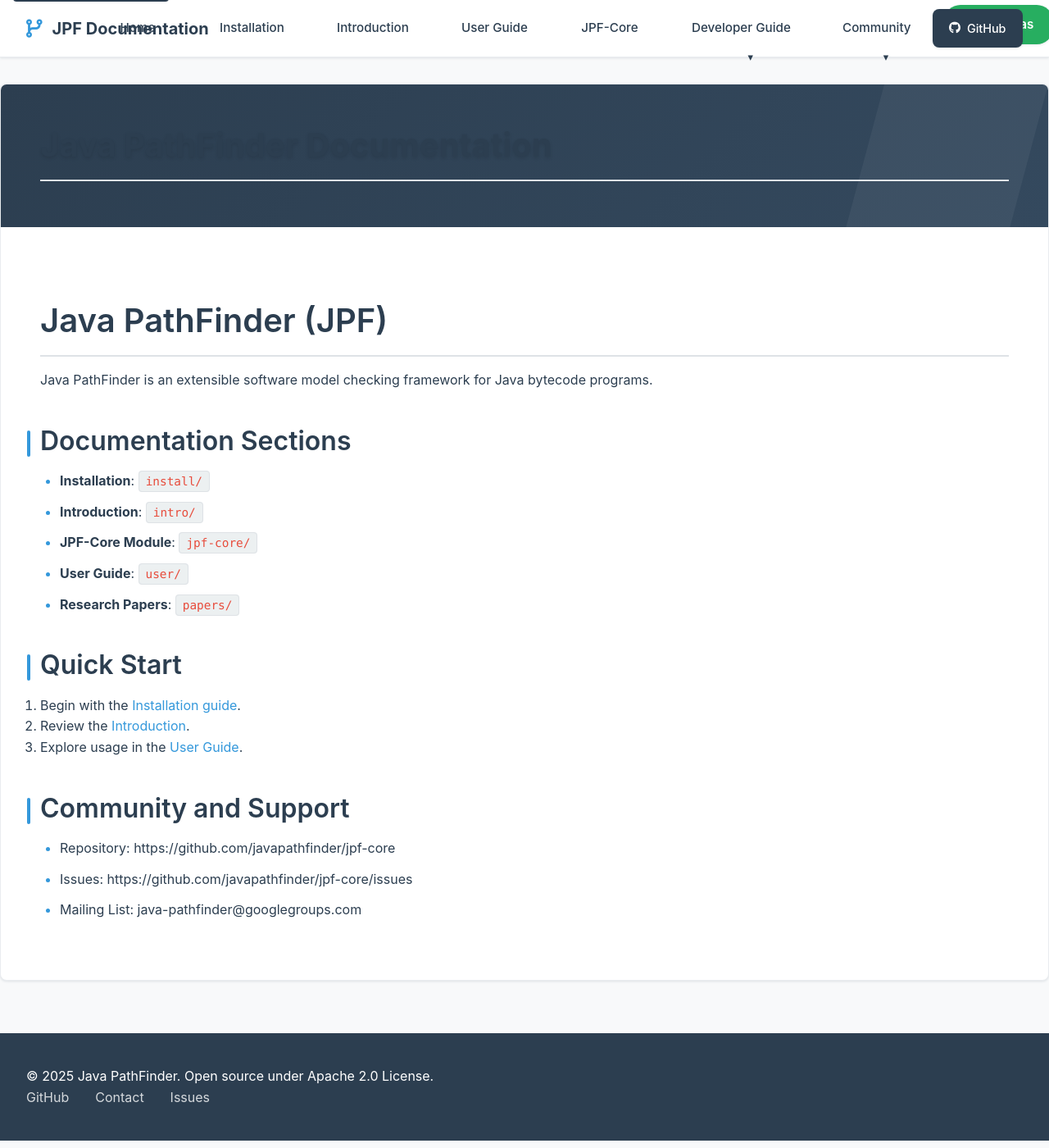
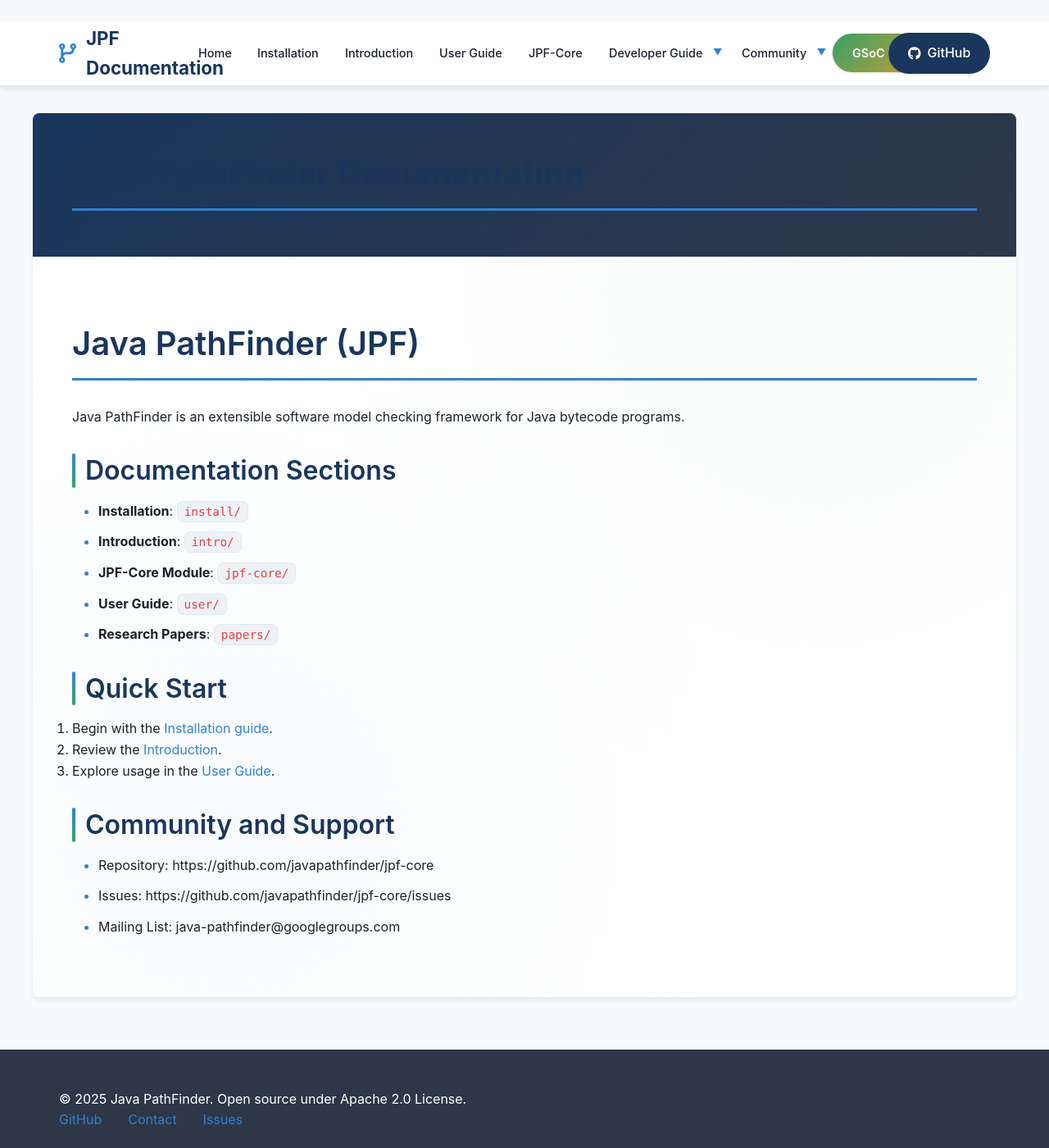
Before and after one commit to Mahmoud-Khawaja/Mahmoud-Khawaja.github.io, a Jekyll site: the page built from jpf-core/index.md, in a window 1280 px wide and 1400 px high. Shown: the whole window at 82% size. Built offline with Jekyll 4.4.1, drawn with Linux system fonts in a browser that asks for light colours.

Commit message:
Update JPF-core documentation from commit 0ca3d4018ec6e91bc3c5bdf0312c9b5a683d86c3

```diff
--- a/jpf-core/assets/css/style.css
+++ b/jpf-core/assets/css/style.css
@@ -1,42 +1,39 @@
-/* Professional Eye-Friendly Color Palette */
+/* Professional Color Palette with Better Contrast */
 :root {
-    /* Calm, Professional Colors */
-    --primary: #2c3e50;          /* Deep navy blue */
-    --secondary: #34495e;        /* Slate gray */
-    --accent: #3498db;           /* Soft blue */
-    --success: #27ae60;          /* Forest green */
-    --warning: #f39c12;          /* Warm orange */
-    --danger: #e74c3c;           /* Muted red */
+    /* High Contrast Colors */
+    --primary: #1a365d;          /* Deep blue */
+    --secondary: #2d3748;        /* Charcoal gray */
+    --accent: #3182ce;           /* Bright blue */
+    --success: #38a169;          /* Green */
+    --warning: #d69e2e;          /* Gold */
+    --danger: #e53e3e;           /* Red */
 
-    /* Neutral Backgrounds */
-    --bg-primary: #ffffff;       /* Pure white */
-    --bg-secondary: #f8f9fa;     /* Light gray */
-    --bg-tertiary: #ecf0f1;      /* Very light gray */
-    --bg-dark: #2c3e50;          /* Dark navy */
+    /* Clean Backgrounds */
+    --bg-white: #ffffff;         /* Pure white */
+    --bg-light: #f7fafc;         /* Very light gray */
+    --bg-gray: #edf2f7;          /* Light gray */
+    --bg-dark: #2d3748;          /* Dark gray */
 
-    /* Text Colors */
-    --text-primary: #2c3e50;     /* Dark navy */
-    --text-secondary: #7f8c8d;   /* Medium gray */
-    --text-muted: #95a5a6;       /* Light gray */
-    --text-inverse: #ffffff;     /* White text */
+    /* Text with High Contrast */
+    --text-dark: #1a202c;        /* Almost black */
+    --text-medium: #4a5568;      /* Medium gray */
+    --text-light: #718096;       /* Light gray */
+    --text-white: #ffffff;       /* Pure white */
 
-    /* Borders & Shadows */
-    --border: #dee2e6;           /* Light border */
-    --border-light: #e9ecef;     /* Very light border */
-    --shadow-sm: 0 1px 3px rgba(44, 62, 80, 0.12);
-    --shadow-md: 0 4px 6px rgba(44, 62, 80, 0.07);
-    --shadow-lg: 0 10px 25px rgba(44, 62, 80, 0.1);
+    /* Professional Borders & Effects */
+    --border: #e2e8f0;
+    --shadow-sm: 0 1px 3px rgba(0, 0, 0, 0.1);
+    --shadow-md: 0 4px 6px rgba(0, 0, 0, 0.07);
+    --shadow-lg: 0 10px 15px rgba(0, 0, 0, 0.1);
 
-    /* Spacing & Sizing */
-    --header-height: 70px;
-    --nav-height: 60px;
-    --container-width: 1400px;   /* Wider container */
+    /* Spacing */
+    --header-height: 80px;
+    --container-width: 1200px;
     --border-radius: 8px;
-    --border-radius-sm: 4px;
-    --transition: all 0.3s ease;
+    --transition: all 0.3s cubic-bezier(0.4, 0, 0.2, 1);
 }
 
-/* Reset and Base Styles */
+/* Reset and Base */
 * {
     box-sizing: border-box;
     margin: 0;
@@ -45,28 +42,26 @@
 
 html {
     scroll-behavior: smooth;
-    font-size: 16px;
 }
 
 body {
     font-family: -apple-system, BlinkMacSystemFont, "Segoe UI", Roboto, "Helvetica Neue", Arial, sans-serif;
     line-height: 1.6;
-    color: var(--text-primary);
-    background-color: var(--bg-secondary);
+    color: var(--text-dark);
+    background: var(--bg-light);
     -webkit-font-smoothing: antialiased;
-    -moz-osx-font-smoothing: grayscale;
 }
 
-/* Skip Link for Accessibility */
+/* Skip Link */
 .skip-link {
     position: absolute;
     top: -40px;
     left: 16px;
     background: var(--primary);
-    color: var(--text-inverse);
+    color: var(--text-white);
     padding: 8px 16px;
     text-decoration: none;
-    border-radius: var(--border-radius-sm);
+    border-radius: var(--border-radius);
     z-index: 1000;
     transition: var(--transition);
     font-weight: 600;
@@ -76,28 +71,26 @@ body {
     top: 16px;
 }
 
-/* PROFESSIONAL HEADER DESIGN */
+/* FIXED PROFESSIONAL HEADER */
 .site-header {
-    background: var(--bg-primary);
-    border-bottom: 1px solid var(--border-light);
-    box-shadow: var(--shadow-sm);
+    background: var(--bg-white);
+    border-bottom: 2px solid var(--border);
+    box-shadow: var(--shadow-md);
     position: sticky;
     top: 0;
     z-index: 100;
     height: var(--header-height);
-    display: flex;
-    align-items: center;
 }
 
 .header-container {
     max-width: var(--container-width);
-    width: 100%;
     margin: 0 auto;
+    height: 100%;
     display: flex;
     align-items: center;
     justify-content: space-between;
     padding: 0 2rem;
-    gap: 2rem;
+    gap: 3rem;
 }
 
 /* Professional Brand */
@@ -108,144 +101,168 @@ body {
     color: var(--primary);
     text-decoration: none;
     font-weight: 700;
-    font-size: 1.25rem;
+    font-size: 1.4rem;
     transition: var(--transition);
 }
 
 .header-brand .brand-link:hover {
     color: var(--accent);
-    transform: translateY(-1px);
+    transform: translateY(-2px);
 }
 
 .header-brand i {
-    font-size: 1.4rem;
+    font-size: 1.5rem;
     color: var(--accent);
+    animation: float 3s ease-in-out infinite;
 }
 
-/* WIDER, PROFESSIONAL NAVIGATION */
+@keyframes float {
+    0%, 100% { transform: translateY(0px); }
+    50% { transform: translateY(-3px); }
+}
+
+/* COMPLETELY FIXED NAVIGATION */
 .main-nav {
     flex: 1;
     display: flex;
     justify-content: center;
-    max-width: 800px; /* Wider navigation area */
+    max-width: 700px;
 }
 
 .nav-menu {
     display: flex;
     list-style: none;
-    gap: 1rem; /* Increased spacing between items */
     margin: 0;
     padding: 0;
+    gap: 0; /* Remove gap to prevent overlap */
     width: 100%;
-    justify-content: space-evenly; /* Even distribution */
+    height: 100%;
+    align-items: center;
 }
 
 .nav-menu li {
     position: relative;
-    flex: 1; /* Equal width for all nav items */
-    text-align: center;
+    height: 100%;
+    display: flex;
+    align-items: center;
+    flex: 1; /* Equal distribution */
 }
 
 .nav-menu a {
-    display: block;
-    padding: 1rem 1.5rem; /* More generous padding */
-    color: var(--text-primary);
+    display: flex;
+    align-items: center;
+    justify-content: center;
+    width: 100%;
+    height: 100%;
+    padding: 0 1rem; /* Horizontal padding only */
+    color: var(--text-dark); /* Dark text for visibility */
     text-decoration: none;
     font-weight: 500;
-    font-size: 0.95rem;
-    border-radius: var(--border-radius);
+    font-size: 0.9rem;
     transition: var(--transition);
     position: relative;
     white-space: nowrap;
-    min-width: 120px; /* Minimum width for consistency */
+    text-align: center;
+    border-radius: 0; /* Remove border radius to prevent gaps */
 }
 
 .nav-menu a:hover {
-    background-color: var(--bg-tertiary);
-    color: var(--accent);
-    transform: translateY(-1px);
+    background: linear-gradient(135deg, var(--bg-light) 0%, var(--bg-gray) 100%);
+    color: var(--accent); /* High contrast hover color */
+    transform: translateY(-2px);
 }
 
 .nav-menu a::after {
     content: '';
     position: absolute;
     bottom: 0;
-    left: 50%;
+    left: 0;
     width: 0;
-    height: 2px;
-    background: var(--accent);
+    height: 3px;
+    background: linear-gradient(90deg, var(--accent), var(--success));
     transition: var(--transition);
-    transform: translateX(-50%);
 }
 
 .nav-menu a:hover::after,
 .nav-menu a.active::after {
-    width: 60%;
+    width: 100%;
 }
 
-/* IMPROVED DROPDOWN DESIGN */
-.dropdown {
+/* FIXED DROPDOWN */
+.dropdown > a {
     position: relative;
+    padding-right: 2rem !important; /* Space for arrow */
 }
 
-.dropdown > a::after {
-    content: "▾";
-    margin-left: 0.5rem;
-    font-size: 0.8rem;
+.dropdown > a::before {
+    content: "▼";
+    position: absolute;
+    right: 0.5rem;
+    top: 50%;
+    transform: translateY(-50%);
+    font-size: 0.7rem;
+    color: var(--accent);
     transition: var(--transition);
 }
 
-.dropdown:hover > a::after {
-    transform: rotate(180deg);
+.dropdown:hover > a::before {
+    transform: translateY(-50%) rotate(180deg);
 }
 
 .dropdown-menu {
     position: absolute;
-    top: calc(100% + 0.5rem);
-    left: 50%;
-    transform: translateX(-50%);
-    background: var(--bg-primary);
+    top: 100%;
+    left: 0;
+    right: 0;
+    background: var(--bg-white);
     border: 1px solid var(--border);
-    border-radius: var(--border-radius);
+    border-top: none;
     box-shadow: var(--shadow-lg);
-    min-width: 280px; /* Wider dropdown */
-    padding: 0.75rem 0;
     opacity: 0;
     visibility: hidden;
-    transform: translateX(-50%) translateY(-10px);
+    transform: translateY(-10px);
     transition: var(--transition);
     z-index: 1000;
+    min-width: 200px;
 }
 
 .dropdown:hover .dropdown-menu {
     opacity: 1;
     visibility: visible;
-    transform: translateX(-50%) translateY(0);
+    transform: translateY(0);
 }
 
 .dropdown-menu li {
-    margin: 0;
+    height: auto;
     flex: none;
-    text-align: left;
+    width: 100%;
 }
 
 .dropdown-menu a {
-    padding: 0.75rem 1.5rem;
-    color: var(--text-primary);
+    width: 100%;
+    height: auto;
+    padding: 1rem 1.5rem;
+    color: var(--text-dark); /* High contrast */
     font-size: 0.9rem;
-    border-radius: 0;
-    display: block;
-    transition: var(--transition);
-    min-width: auto;
-    white-space: normal;
+    text-align: left;
+    justify-content: flex-start;
+    border-bottom: 1px solid var(--border);
+}
+
+.dropdown-menu a:last-child {
+    border-bottom: none;
 }
 
 .dropdown-menu a::after {
     display: none;
 }
 
+.dropdown-menu a::before {
+    display: none;
+}
+
 .dropdown-menu a:hover {
-    background-color: var(--bg-secondary);
+    background: var(--bg-light);
     color: var(--accent);
     transform: translateX(8px);
 }
@@ -255,143 +272,199 @@ body {
     display: flex;
     align-items: center;
     gap: 0.5rem;
-    padding: 0.75rem 1.25rem;
-    color: var(--text-inverse);
+    padding: 0.75rem 1.5rem;
+    background: var(--primary);
+    color: var(--text-white); /* High contrast white text */
     text-decoration: none;
-    background: var(--primary);
-    border-radius: var(--border-radius);
-    font-size: 0.9rem;
+    border-radius: 25px;
     font-weight: 500;
     transition: var(--transition);
     box-shadow: var(--shadow-sm);
 }
 
 .header-actions .github-link:hover {
-    background: var(--secondary);
-    transform: translateY(-1px);
+    background: var(--accent);
+    transform: translateY(-2px) scale(1.05);
     box-shadow: var(--shadow-md);
 }
 
-/* CALM CONTENT AREA */
+/* ENHANCED CONTENT WITH LIFE */
 .main-content {
     max-width: var(--container-width);
     margin: 2rem auto;
-    background: var(--bg-primary);
+    background: var(--bg-white);
     border-radius: var(--border-radius);
-    box-shadow: var(--shadow-sm);
+    box-shadow: var(--shadow-md);
     overflow: hidden;
-    border: 1px solid var(--border-light);
-}
-
-/* Calm Page Header */
-.page-header {
-    background: linear-gradient(135deg, var(--primary) 0%, var(--secondary) 100%);
-    color: var(--text-inverse);
-    padding: 3rem;
+    animation: slideUp 0.8s ease;
     position: relative;
 }
 
-.page-header::before {
+@keyframes slideUp {
+    from {
+        opacity: 0;
+        transform: translateY(50px);
+    }
+    to {
+        opacity: 1;
+        transform: translateY(0);
+    }
+}
+
+/* Add subtle pattern overlay */
+.main-content::before {
     content: '';
     position: absolute;
     top: 0;
+    left: 0;
     right: 0;
-    width: 200px;
-    height: 100%;
-    background: rgba(255, 255, 255, 0.05);
-    transform: skewX(-15deg);
-    transform-origin: top;
+    bottom: 0;
+    background:
+        radial-gradient(circle at 20% 80%, rgba(49, 130, 206, 0.03) 0%, transparent 50%),
+        radial-gradient(circle at 80% 20%, rgba(56, 161, 105, 0.03) 0%, transparent 50%);
+    pointer-events: none;
+    z-index: 0;
+}
+
+/* Professional Page Header */
+.page-header {
+    background: linear-gradient(135deg, var(--primary) 0%, var(--secondary) 100%);
+    color: var(--text-white);
+    padding: 3rem;
+    position: relative;
+    overflow: hidden;
+}
+
+.page-header::after {
+    content: '';
+    position: absolute;
+    top: -50%;
+    right: -20%;
+    width: 100%;
+    height: 200%;
+    background: linear-gradient(45deg, transparent 40%, rgba(255,255,255,0.05) 50%, transparent 60%);
+    transform: rotate(45deg);
+    animation: shine 4s ease-in-out infinite;
+}
+
+@keyframes shine {
+    0%, 100% { transform: translateX(-100%) rotate(45deg); }
+    50% { transform: translateX(100%) rotate(45deg); }
 }
 
 .page-title {
     font-size: 2.5rem;
     font-weight: 700;
     margin: 0 0 0.5rem 0;
-    text-shadow: 0 2px 4px rgba(0, 0, 0, 0.1);
+    position: relative;
+    z-index: 1;
 }
 
 .page-description {
     font-size: 1.2rem;
     opacity: 0.9;
     margin: 0;
-    max-width: 600px;
+    position: relative;
+    z-index: 1;
 }
 
-/* Content Styling */
+/* Enhanced Content */
 .content {
     padding: 3rem;
+    position: relative;
+    z-index: 1;
 }
 
 /* Professional Typography */
 h1, h2, h3, h4, h5, h6 {
     font-weight: 600;
-    margin: 2.5rem 0 1rem 0;
+    margin: 2rem 0 1rem 0;
     color: var(--primary);
     line-height: 1.3;
+    position: relative;
 }
 
 h1 {
     font-size: 2.5rem;
-    color: var(--primary);
-    border-bottom: 2px solid var(--border);
+    border-bottom: 3px solid var(--accent);
     padding-bottom: 1rem;
+    margin-bottom: 2rem;
 }
 
 h2 {
     font-size: 2rem;
     position: relative;
     padding-left: 1rem;
-    margin-left: -1rem;
 }
 
 h2::before {
     content: '';
     position: absolute;
     left: 0;
-    top: 0.5rem;
+    top: 0;
     width: 4px;
-    height: 2rem;
-    background: var(--accent);
+    height: 100%;
+    background: linear-gradient(to bottom, var(--accent), var(--success));
     border-radius: 2px;
 }
 
 h3 {
     font-size: 1.5rem;
-    color: var(--secondary);
+    color: var(--accent);
 }
 
-/* Calm Links */
-a {
+/* Enhanced Links */
+a:not(.nav-menu a):not(.dropdown-menu a):not(.brand-link):not(.github-link) {
     color: var(--accent);
     text-decoration: none;
+    position: relative;
     transition: var(--transition);
 }
 
-a:hover {
+a:not(.nav-menu a):not(.dropdown-menu a):not(.brand-link):not(.github-link):hover {
     color: var(--primary);
-    text-decoration: underline;
 }
 
-/* Professional Lists */
+a:not(.nav-menu a):not(.dropdown-menu a):not(.brand-link):not(.github-link)::after {
+    content: '';
+    position: absolute;
+    bottom: -2px;
+    left: 0;
+    width: 0;
+    height: 2px;
+    background: linear-gradient(90deg, var(--accent), var(--success));
+    transition: var(--transition);
+}
+
+a:not(.nav-menu a):not(.dropdown-menu a):not(.brand-link):not(.github-link):hover::after {
+    width: 100%;
+}
+
+/* Enhanced Lists */
 ul:not(.nav-menu):not(.dropdown-menu) {
-    padding-left: 1.5rem;
+    padding-left: 2rem;
     margin-bottom: 1.5rem;
 }
 
 ul:not(.nav-menu):not(.dropdown-menu) li {
     margin-bottom: 0.75rem;
     position: relative;
+    transition: var(--transition);
+}
+
+ul:not(.nav-menu):not(.dropdown-menu) li:hover {
+    transform: translateX(5px);
 }
 
 ul:not(.nav-menu):not(.dropdown-menu) li::marker {
     color: var(--accent);
 }
 
-/* Clean Code Blocks */
+/* Professional Code Blocks */
 pre, code {
     font-family: 'SF Mono', 'Monaco', 'Cascadia Code', 'Roboto Mono', monospace;
-    background: var(--bg-tertiary);
-    border-radius: var(--border-radius-sm);
+    background: var(--bg-gray);
+    border-radius: var(--border-radius);
 }
 
 code {
@@ -407,21 +480,26 @@ pre {
     border: 1px solid var(--border);
     box-shadow: var(--shadow-sm);
     overflow-x: auto;
+    position: relative;
 }
 
-pre code {
-    background: none;
-    border: none;
-    padding: 0;
-    color: var(--text-primary);
+pre::before {
+    content: '';
+    position: absolute;
+    top: 0;
+    left: 0;
+    width: 100%;
+    height: 4px;
+    background: linear-gradient(90deg, var(--accent), var(--success));
 }
 
-/* PROFESSIONAL FOOTER */
+/* Professional Footer */
 .site-footer {
     background: var(--bg-dark);
-    color: var(--text-inverse);
-    padding: 2.5rem 0;
+    color: var(--text-white);
+    padding: 3rem 0;
     margin-top: 4rem;
+    position: relative;
 }
 
 .footer-container {
@@ -432,7 +510,7 @@ pre code {
     justify-content: space-between;
     align-items: center;
     flex-wrap: wrap;
-    gap: 1rem;
+    gap: 2rem;
 }
 
 .footer-links {
@@ -441,56 +519,40 @@ pre code {
 }
 
 .footer-links a {
-    color: var(--text-inverse);
+    color: var(--text-white);
     text-decoration: none;
     transition: var(--transition);
-    opacity: 0.8;
+    position: relative;
 }
 
 .footer-links a:hover {
-    opacity: 1;
     color: var(--accent);
-    transform: translateY(-1px);
+    transform: translateY(-2px);
 }
 
-/* Special Navigation Items */
+/* Special Elements */
 .ideas-tab {
-    background: var(--success) !important;
-    color: var(--text-inverse) !important;
-    border-radius: 20px !important;
+    background: linear-gradient(135deg, var(--success) 0%, var(--warning) 100%) !important;
+    color: var(--text-white) !important;
+    border-radius: 25px !important;
     padding: 0.75rem 1.5rem !important;
     font-weight: 600 !important;
     box-shadow: var(--shadow-sm) !important;
-    min-width: auto !important;
+    animation: pulse 2s infinite !important;
 }
 
-.ideas-tab:hover {
-    background: var(--warning) !important;
-    transform: translateY(-2px) !important;
-    box-shadow: var(--shadow-md) !important;
+@keyframes pulse {
+    0%, 100% { transform: scale(1); }
+    50% { transform: scale(1.05); }
 }
 
 /* RESPONSIVE DESIGN */
-@media (max-width: 1200px) {
-    :root {
-        --container-width: 1200px;
-    }
-
-    .nav-menu {
-        gap: 0.75rem;
-    }
-
-    .nav-menu a {
-        padding: 0.75rem 1rem;
-        min-width: 100px;
-    }
-}
-
 @media (max-width: 992px) {
     .header-container {
         flex-direction: column;
+        height: auto;
+        padding: 1rem;
         gap: 1rem;
-        padding: 1rem;
     }
 
     .main-nav {
@@ -506,29 +568,23 @@ pre code {
 
     .nav-menu li {
         flex: none;
+        height: auto;
+    }
+
+    .nav-menu a {
+        padding: 0.75rem 1rem;
+        border-radius: var(--border-radius);
     }
 
     .dropdown-menu {
         position: static;
+        opacity: 1;
+        visibility: visible;
         transform: none;
         box-shadow: var(--shadow-sm);
+        border: 1px solid var(--border);
+        border-radius: var(--border-radius);
         margin-top: 0.5rem;
-    }
-
-    .dropdown:hover .dropdown-menu {
-        transform: none;
-    }
-
-    .main-content {
-        margin: 1rem;
-    }
-
-    .page-header {
-        padding: 2rem 1.5rem;
-    }
-
-    .content {
-        padding: 2rem 1.5rem;
     }
 }
 
@@ -538,25 +594,17 @@ pre code {
         width: 100%;
     }
 
-    .nav-menu a {
-        text-align: center;
-        border-bottom: 1px solid var(--border-light);
+    .nav-menu li {
+        width: 100%;
     }
 
-    .page-title {
-        font-size: 2rem;
+    .main-content {
+        margin: 1rem;
     }
 
-    .footer-container {
-        flex-direction: column;
-        text-align: center;
+    .content {
+        padding: 2rem 1rem;
     }
-}
-
-/* Smooth Focus States */
-*:focus {
-    outline: 2px solid var(--accent);
-    outline-offset: 2px;
 }
 
 /* Performance Optimizations */
```
